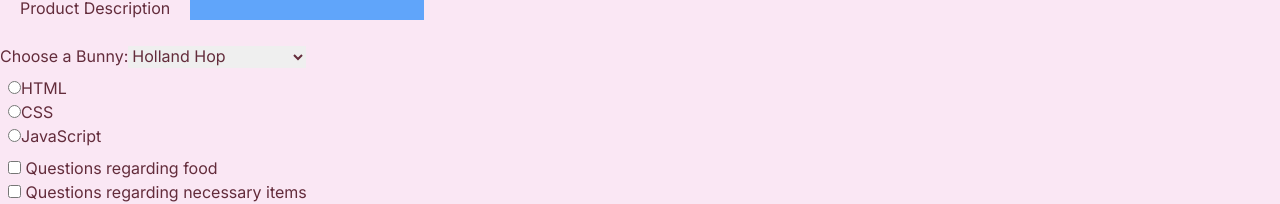
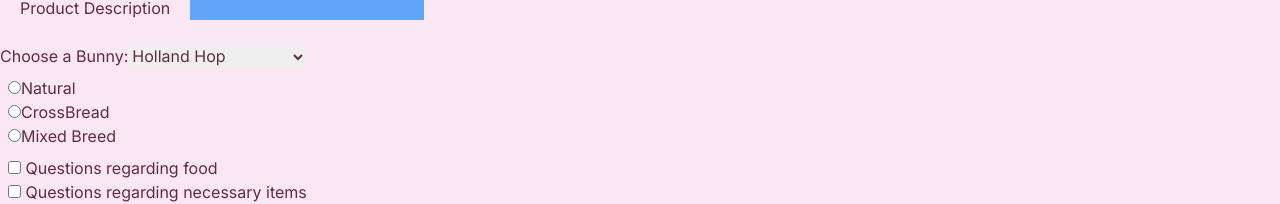
Before and after one commit to lkaur29/exam2, a Next.js app: page /final in a window 1280 px wide. Shown: the part 128-332 px from the top of the page. Built offline with nearby package versions, Linux system fonts and the light colour scheme.

Commit message:
breed types

```diff
--- a/app/final/page.tsx
+++ b/app/final/page.tsx
@@ -24,12 +24,12 @@ export default function Page() {
         <br />
 
         <div className="ml-2 mt-2">
-        <input type="radio" id="html" name="fav_language" value="HTML" />
-        <label htmlFor="html">HTML</label><br />
-         <input type="radio" id="css" name="fav_language" value="CSS" />
-         <label htmlFor="css">CSS</label><br />
-         <input type="radio" id="javascript" name="fav_language" value="JavaScript" />
-         <label htmlFor="javascript">JavaScript</label>
+        <input type="radio" id="natural" name="fav_language" value="Natural" />
+        <label htmlFor="natural">Natural</label><br />
+         <input type="radio" id="crossbreed" name="fav_language" value="CrossBreed" />
+         <label htmlFor="crossbreed">CrossBread</label><br />
+         <input type="radio" id="mixedbreed" name="fav_language" value="MixedBreed" />
+         <label htmlFor="mixedbreed">Mixed Breed</label>
         </div>
 
 
```
